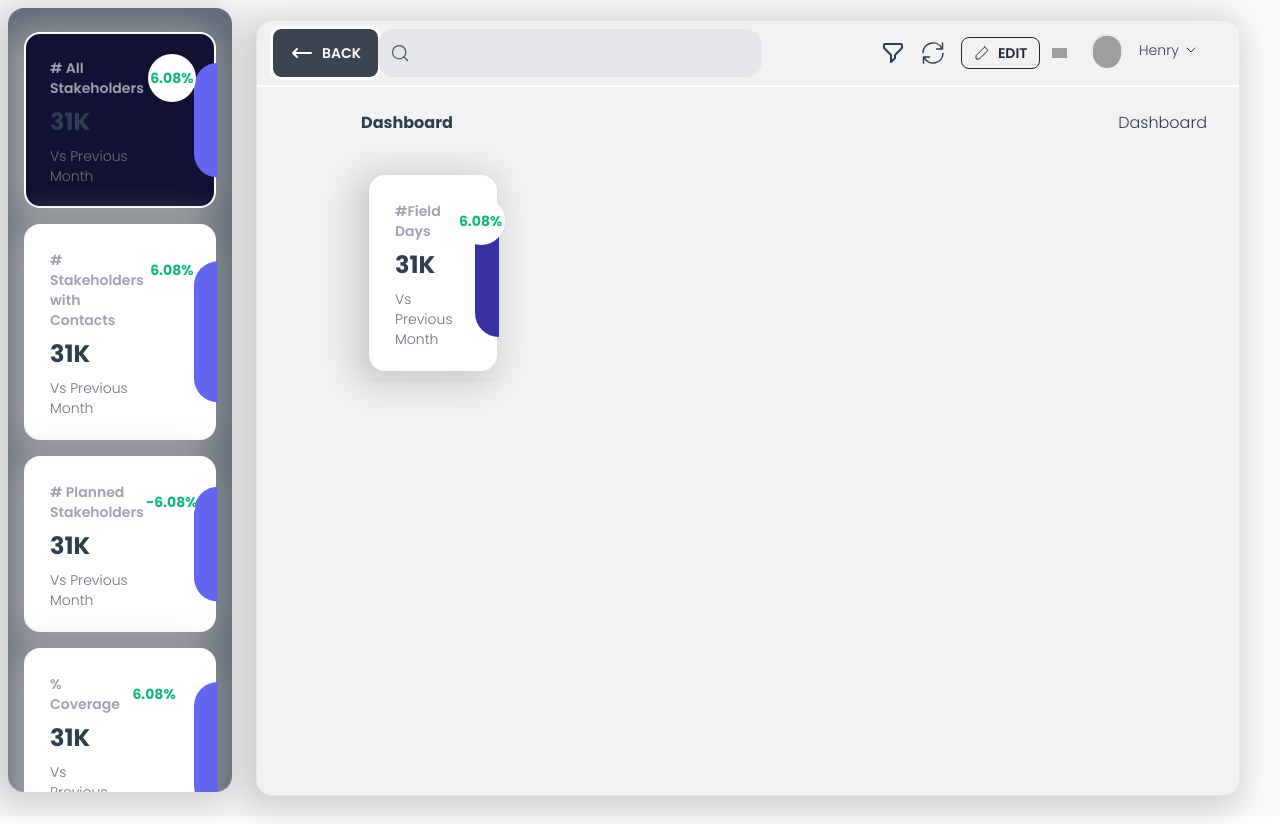
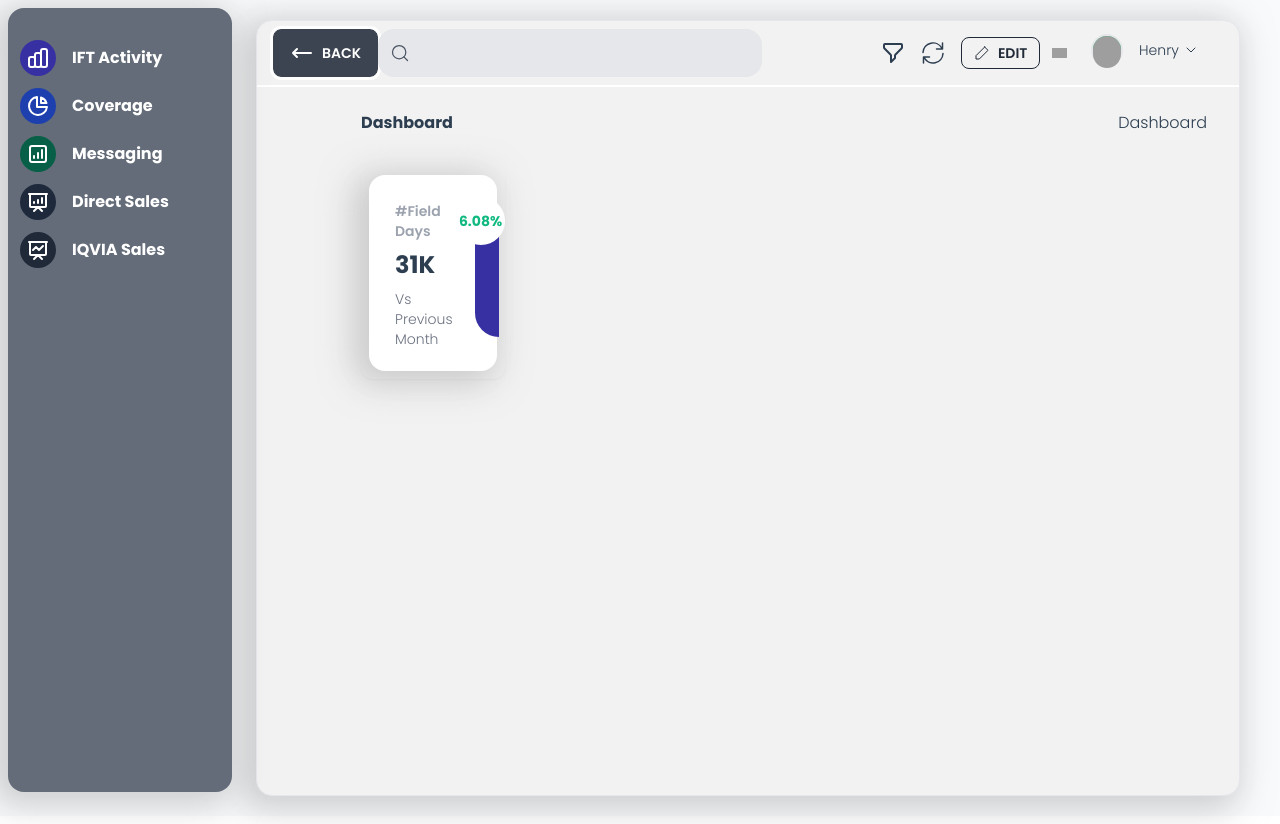
Before and after one commit to boratechlife/dashboard, a Vue app: page /metrics/edit in a window 1280 px wide. Built offline with nearby package versions, Linux system fonts and the light colour scheme; grey boxes are pictures that could not be loaded; what tailwindcss-neumorphism, vue3-apexcharts would draw is missing.

Commit message:
fix home section

```diff
--- a/src/components/Sidebar.vue
+++ b/src/components/Sidebar.vue
@@ -1,6 +1,6 @@
 <template>
   <div class="fixed  sidemenu   left-2 gap-6 pt-6 z-50 h-[98vh] top-1/2 tranform -translate-y-1/2  rounded-2xl pr-3 pr-2.5 wrapper">
-  <template v-if="$route.path ==='/'">
+  <template v-if="$route.path ==='/' || $route.path==='/metrics/edit'">
   <div class="mb-2"></div>
     <div class="flex flex-col mb-3" v-for="(item, index) in metrics" :key="index">
          <div class="flex  flex-row items-center text-base font-bold text-gray-500 gap-4 px-3">
--- a/src/components/StatisticCard.vue
+++ b/src/components/StatisticCard.vue
@@ -1,6 +1,6 @@
 <template>
 
-  <div :class="`${metric.classes} ${(metric_type_index === activeDetailsMetric.parentId && metric.id ===activeDetailsMetric.subId ) ? 'active':'bg-white'}`" class="stat card wrapper  max-w-xs inline  cursor-pointer rounded-2xl    hover:scale-2  relative" @click="$route.path='/details' ? setActiveCard(metric_type_index, metric.id): ''">
+  <div :class="`${metric.classes} ${((metric_type_index === activeDetailsMetric.parentId && metric.id ===activeDetailsMetric.subId && $route.path ==='/details')) ? 'active':'bg-white'}`" class="stat card wrapper  max-w-xs inline  cursor-pointer rounded-2xl    hover:scale-2  relative" @click="$route.path='/details' ? setActiveCard(metric_type_index, metric.id): ''">
  <div :class="background" class="absolute rounded-l-3xl w-6  h-2/3 top-1/2 transform -translate-y-1/2 -right-1 bg-indigo-500"></div>
     <div v-if="enableEditing" :class="metric.favorite ? 'text-yellow-500' : ''" class="absolute  right-0 top-0 p-2 hover:text-yellow-500" >
      <svg @click.self="setFavorite({...metric, type: 'card',metric_type_index:metric_type_index})" xmlns="http://www.w3.org/2000/svg" width="24" height="24" viewBox="0 0 24 24" fill="none" stroke="currentColor" stroke-width="1.5" stroke-linecap="round" stroke-linejoin="round"><polygon points="12 2 15.09 8.26 22 9.27 17 14.14 18.18 21.02 12 17.77 5.82 21.02 7 14.14 2 9.27 8.91 8.26 12 2"></polygon></svg>
```
